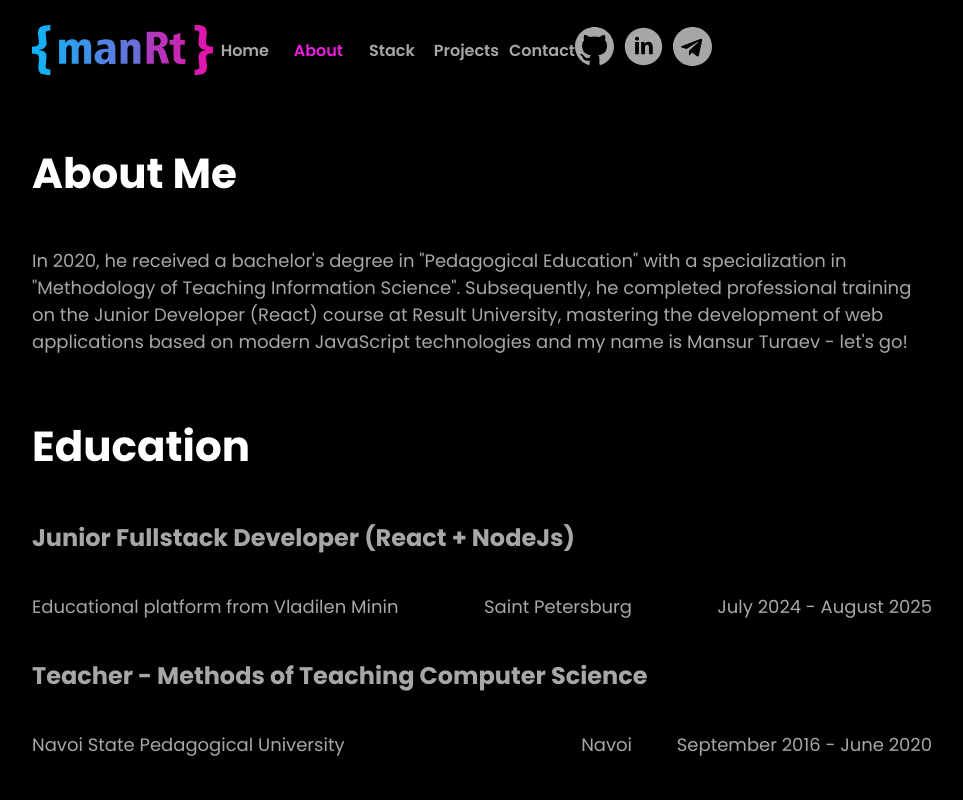
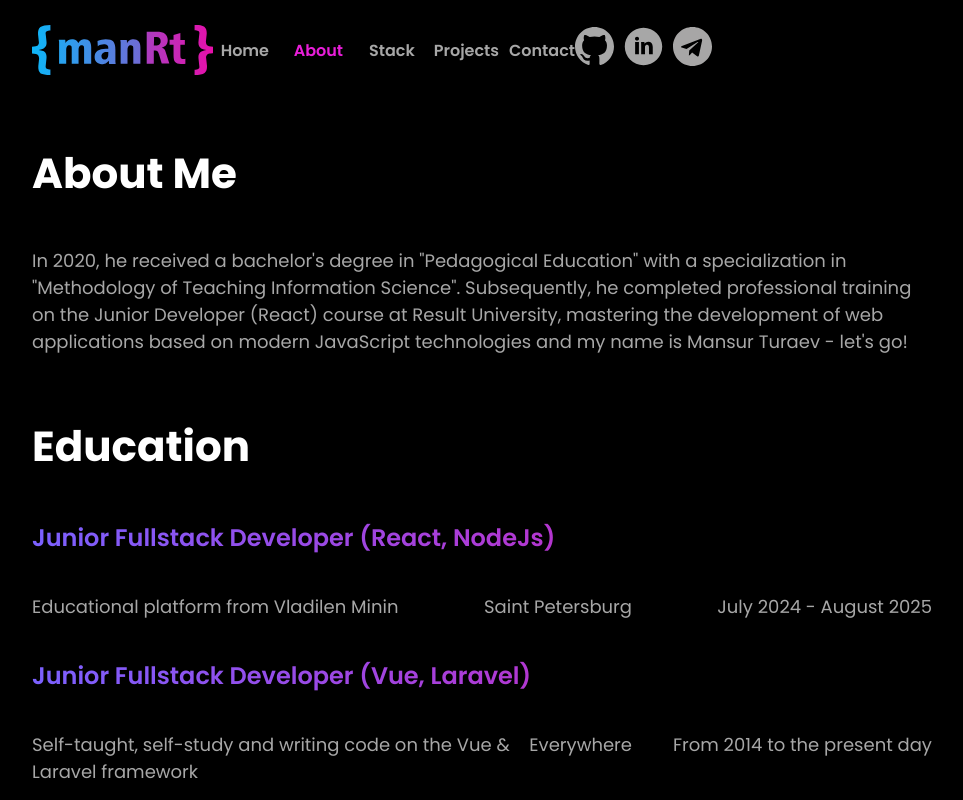
Before and after one commit to manzaero/portfolio, a React (Create React App) app: page /about in a window 1280 px wide. Shown: the top 800 px of the page, without its empty margins (268-1231 px from the left). Built offline with nearby package versions, Linux system fonts and the light colour scheme.

Commit message:
project is portfolio the finally

```diff
--- a/src/components/project-cart/project-cart.jsx
+++ b/src/components/project-cart/project-cart.jsx
@@ -35,7 +35,7 @@ const ProjectCartContainer = ({className}) => {
                                     {item.description}
                                 </div>
                                 <div className="tech_stack">
-                                    Tech stack : {item.stack}
+                                    Tech stack : {item.tech}
                                 </div>
                                 <div className="links">
                                     <div className="link-prew">
--- a/src/pages/about/about.jsx
+++ b/src/pages/about/about.jsx
@@ -17,13 +17,23 @@ const AboutContainer = ({className}) => {
             <h3>Education</h3>
             <div className='stages'>
                 <div>
-                    <h2>Junior Fullstack Developer (React + NodeJs)</h2>
+                    <h2>Junior Fullstack Developer (React, NodeJs)</h2>
                     <div className="dev-point">
                         <div className='point'>
                             <p>Educational platform from Vladilen Minin</p>
                             <p>Saint Petersburg</p>
                         </div>
                         <p>July 2024 - August 2025</p>
+                    </div>
+                </div>
+                <div>
+                    <h2>Junior Fullstack Developer (Vue, Laravel)</h2>
+                    <div className="dev-point">
+                        <div className='point'>
+                            <p>Self-taught, self-study and writing code on the Vue & Laravel framework</p>
+                            <p>Everywhere</p>
+                        </div>
+                        <p>From 2014 to the present day</p>
                     </div>
                 </div>
                 <div>
@@ -68,9 +78,12 @@ export const About = styled(AboutContainer)`
         width: 600px;
         justify-content: space-between;
     }
-    //.point p:nth-child(1) {
-    //    margin-right: 40px;
-    //}
+    h2 {
+        font-weight: 600;
+        background: linear-gradient(90deg, #7b61ff, #dd16ad);
+        -webkit-background-clip: text;
+        -webkit-text-fill-color: transparent;
+    }
     .dev-point {
         display: flex;
         justify-content: space-between;
```
